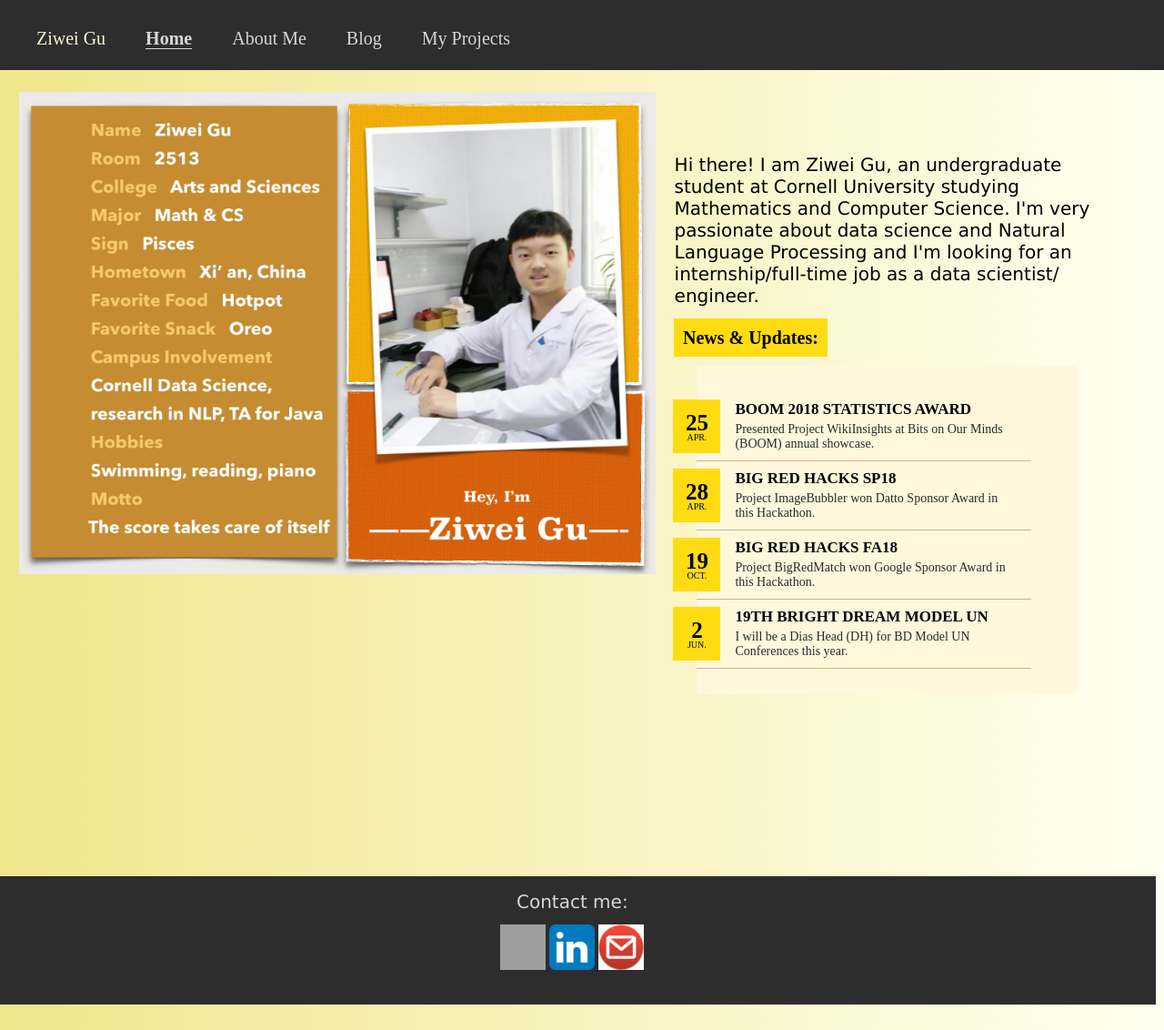
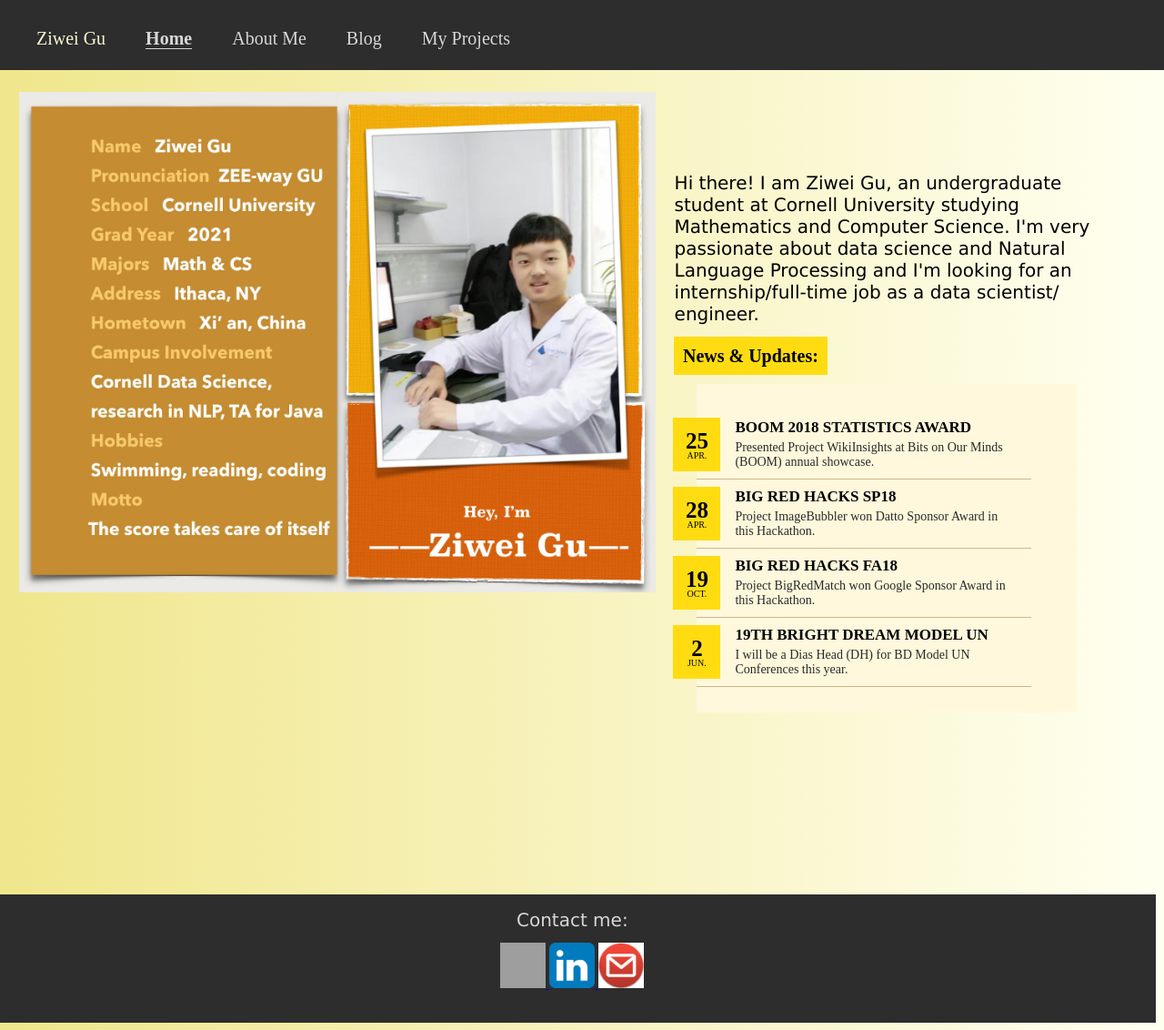
Before and after one commit to ZiweiGu/ZiweiGu.github.io, a Jekyll site: the page built from index.html, in a window 1280 px wide and 1132 px high. Shown: the whole window at 91% size. Built offline with Jekyll 4.4.1, drawn with Linux system fonts in a browser that asks for light colours; grey boxes are pictures that could not be loaded.

Commit message:
Update poster

```diff
--- a/index.html
+++ b/index.html
@@ -4,11 +4,13 @@
 <!-- <h1>{{ "Hey, I'm Ziwei Gu" }}</h1> -->
 
 <div class="img-with-text">
-         <img src="/assets/images/poster.jpg" height="530" width="700" alt="A poster of me"><br>
+   <img src="/assets/images/poster.jpg" height="550" width="700" alt="A poster of me"><br>
 </div>
 <div id="club_description">
-         <p id="basic">Hi there! I am Ziwei Gu, an undergraduate student at Cornell University studying Mathematics and Computer Science.
-           I'm very passionate about data science and Natural Language Processing and I'm looking for an internship/full-time job as a data scientist/ engineer.
+   <p id="basic">Hi there! I am Ziwei Gu, an undergraduate student at Cornell University studying Mathematics and
+      Computer Science.
+      I'm very passionate about data science and Natural Language Processing and I'm looking for an internship/full-time
+      job as a data scientist/ engineer.
    </p>
    <br>
    <label id="title1"><span>News & Updates:</span></label>
```
Also changed, not shown: assets/images/poster.jpg. Lines whose indentation alone changed are shown as unchanged.
